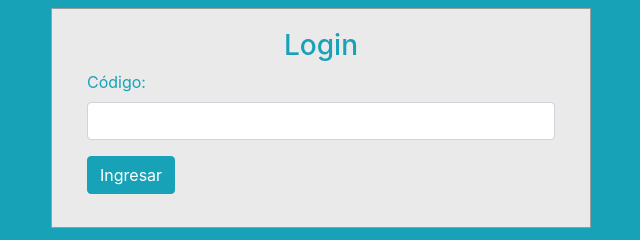
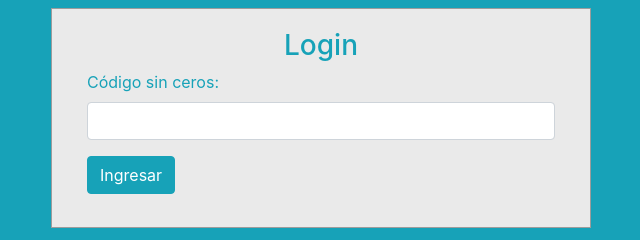
Before and after one commit to snrnieto/Login-Codigo, a plain HTML site: page index.html in a window 1280 px wide. Shown: the part 202-442 px from the top of the page, 319-959 px from the left. Drawn offline with nearby package versions, Linux system fonts and the light colour scheme.

Commit message:
Update index.html

```diff
--- a/index.html
+++ b/index.html
@@ -18,7 +18,7 @@
                         <div id="login-form" class="form" onsubmit="ingresar()">
                             <h3 class="text-center text-info">Login</h3>
                             <div class="form-group">
-                                <label for="username" class="text-info">Código:</label><br>
+                                <label for="username" class="text-info">Código sin ceros:</label><br>
                                 <input type="number" name="codigo" id="codigo" class="form-control">
                             </div>
                             <div class="form-group">
```
